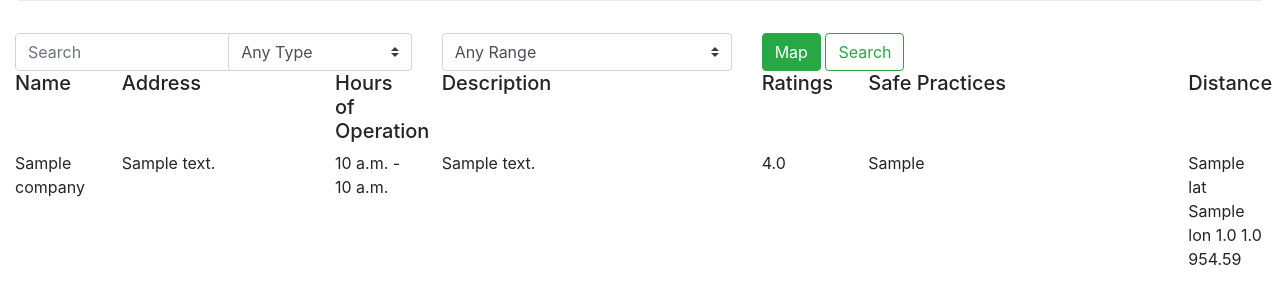
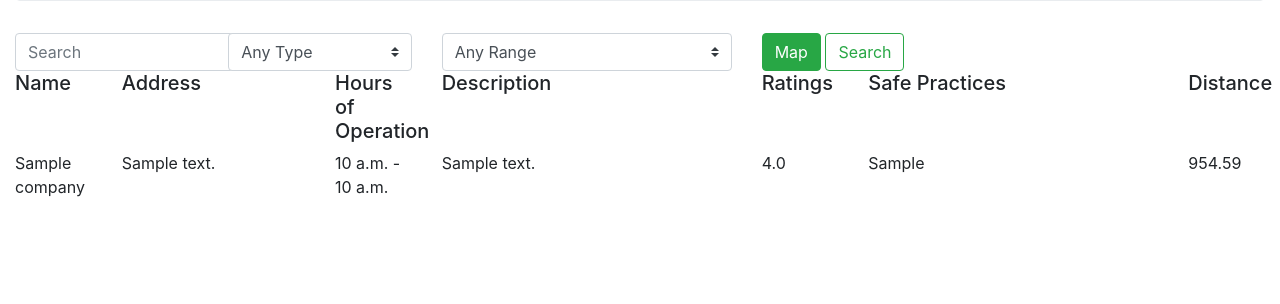
Before and after one commit to SteliosPapoutsakis/BusinessFinder, a Django app: template BusinessFinder/find_business/templates/find_business/index.html in a window 1280 px wide. Shown: the part 183-487 px from the top of the page. Run offline with Django 3.2, Linux system fonts and the light colour scheme; tables that the repository leaves empty hold one stand-in row (values such as "Sample post"); the template is opened without the code that fills it: values that come from a table or form of the project are taken from there, most other values are stand-ins (such as "Sample title", 1, 10 or a date in 2020); some libraries are stand-ins or nearby versions.

Commit message:
Correct query and removed some debugging statements

```diff
--- a/BusinessFinder/find_business/templates/find_business/businesses_list.html
+++ b/BusinessFinder/find_business/templates/find_business/businesses_list.html
@@ -29,7 +29,7 @@
       {% load dist %}
       <div class="col-lg-1">
         {% findDistance lat lon business.coordinatesLat business.coordinatesLon as distance %}
-        <p>{{lat}} {{lon}} {{business.coordinatesLat}} {{business.coordinatesLon}} {{distance}}</p> <!-- Safety Options of businesses  WHAT IS THIS ACTUALLY CALLED-->
+        <p>{{distance}}</p> <!-- Safety Options of businesses  WHAT IS THIS ACTUALLY CALLED-->
       </div>
 
     </div>
--- a/BusinessFinder/find_business/views.py
+++ b/BusinessFinder/find_business/views.py
@@ -7,13 +7,15 @@ from django.db.models import Q
 from .models import CompanyTypes, Company
 
 COORDINATE_TO_MILES = 75.0
+PORTLAND_LAT = 45.5732
+PORTLAND_LON = -122.7276
 
 def index(request):
     companies = Company.objects.all()
     companies_dict = {
         'companies': companies,
-        'lat': 45.5732,
-        'lon': -122.7276
+        'lat': PORTLAND_LAT,
+        'lon': PORTLAND_LON
     }
     return render(request, 'find_business/index.html', companies_dict)
 # Create your views here.
```
